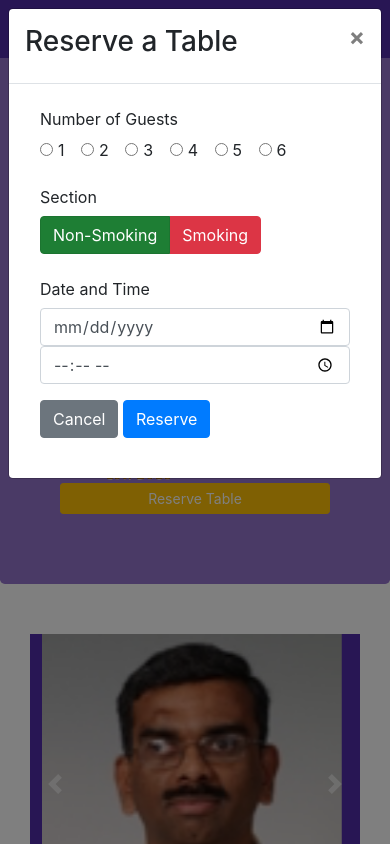
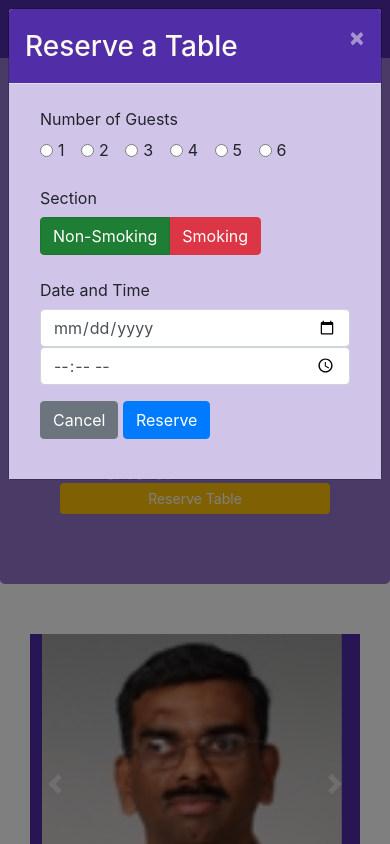
Before and after one commit to joacodru/Fs_web, a website: page index.html in a window 390 px wide. Both pictures are taken after a click on the button "Reserve Table". Shown: the top 844 px of the page. Drawn offline with nearby package versions, Linux system fonts and the light colour scheme.

Commit message:
modal triggers modified

```diff
--- a/css/styles.scss
+++ b/css/styles.scss
@@ -74,3 +74,18 @@ body{
     bottom: 0px;
     z-index: 1;
 }
+
+.modal {
+    .modal-header{
+        background-color: $background-dark;
+        .modal-title {
+            color:floralwhite;
+        }
+        .close {
+            color:floralwhite;
+        }
+    }
+    .modal-body{
+        background-color: $background-pale;
+    }
+}
--- a/index.html
+++ b/index.html
@@ -30,7 +30,7 @@
                     <li class="nav-item"><a class="nav-link" href="./contactus.html"><span class="fa fa-address-card fa-lg"></span> Contact</a></li>
                 </ul>
                 <span class="navbar-text">
-                    <a data-toggle="modal" data-target="#loginModal">
+                    <a id="loginButton">
                         <span class="fa fa-sign-in"></span> Login
                     </a>
                 </span>
@@ -80,7 +80,7 @@
         <div class="modal-dialog modal-lg" role="content">
             <div class="modal-content">
                 <div class="modal-header">
-                    <h3>Reserve a Table</h3>
+                    <h3 class="modal-title">Reserve a Table</h3>
                     <button type="button" class="close" data-dismiss="modal">
                         &times;
                     </button>
@@ -163,8 +163,7 @@
                     <img src="img/logo.png" class="img-fluid">
                 </div>
                 <div class="col-12 col-sm-3 align-self-center">
-                    <a role="button" class="btn btn-sm btn-warning btn-block text-white"
-                    data-toggle="modal" data-target="#reserveModal">Reserve Table</a>
+                    <a role="button" class="btn btn-sm btn-warning btn-block text-white" id="reserveButton">Reserve Table</a>
                 </div>
             </div>
         </div>
@@ -329,6 +328,16 @@
             });
         });
     </script>
+    <script>
+        $(document).ready(function(){
+            $('#loginButton').click(function(){
+                $('#loginModal').modal('toggle');
+            });
+            $('#reserveButton').click(function(){
+                $('#reserveModal').modal('toggle');
+            });
+        });
+    </script>
 
 
 </body>
```
Also changed, not shown: css/styles.css.
